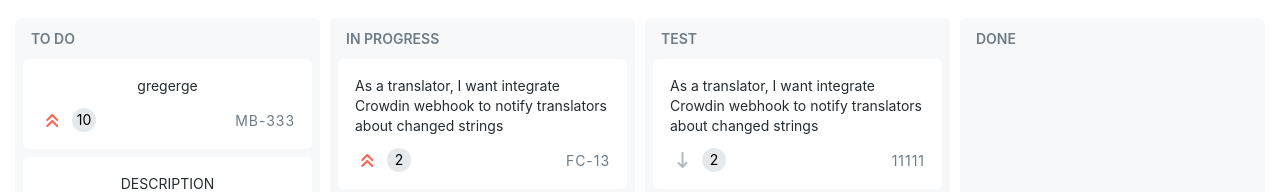
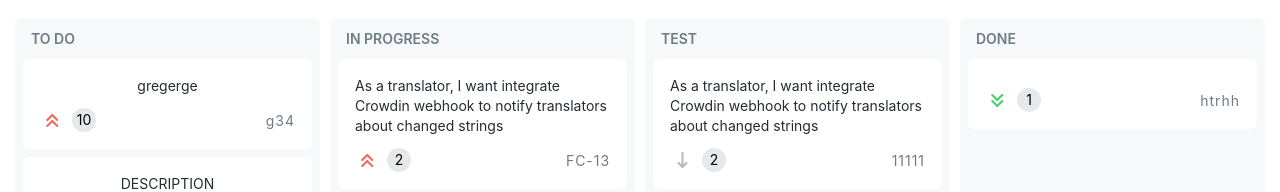
Before and after one commit to kapysta-xxl/boards, a React (Create React App) app: page / in a window 1280 px wide. Shown: the part 145-337 px from the top of the page. Built offline with nearby package versions, Linux system fonts and the light colour scheme; data requests are answered from the project's data file.

Commit message:
finish createPage

```diff
--- a/db.json
+++ b/db.json
@@ -26,7 +26,7 @@
         "status": "critical",
         "points": "10"
       },
-      "title": "MB-333",
+      "title": "g34",
       "status": "to do",
       "descr": "gregerge"
     },
@@ -39,6 +39,16 @@
       "title": "TITLE",
       "status": "to do",
       "descr": "DESCRIPTION"
+    },
+    {
+      "id": "6924",
+      "priority": {
+        "status": "minor",
+        "points": 1
+      },
+      "title": "htrhh",
+      "status": "done",
+      "descr": ""
     }
   ]
 }
--- a/package.json
+++ b/package.json
@@ -5,7 +5,6 @@
   "dependencies": {
     "axios": "^0.24.0",
     "lodash": "^4.17.21",
-    "rc-select": "^14.0.0-alpha.19",
     "react": "^17.0.2",
     "react-beautiful-dnd": "^13.1.0",
     "react-dom": "^17.0.2",
--- a/src/pages/CreatePage.js
+++ b/src/pages/CreatePage.js
@@ -1,10 +1,33 @@
 import React from 'react';
 import Form from '../components/Form/Form';
+import api from '../api/api';
 
 function CreatePage() {
 
     const submitHandler = (data) => {
-        console.log(data)
+
+        if(!data.title) return;
+
+        let id = Math.random().toString().slice(14);
+        let title = data.title;
+        let status = data.status === '' ? 'to do' : data.status;
+        let priority = data.priority === '' ? 'minor' : data.priority;
+        let descr = data.description || '';
+        let points = !Number.isInteger(+data.points) ? 1 : +data.points;
+
+        const newTodo = {
+            id,
+            priority: {
+                status: priority,
+                points: points
+            },
+            title,
+            status,
+            descr
+        }
+
+        api.post('/todos', newTodo)
+        .catch(e => console.log(e))
     }
 
     return (
--- a/src/pages/TodoPage.js
+++ b/src/pages/TodoPage.js
@@ -23,7 +23,6 @@ function TodoPage() {
     }
 
     const save = (data) => {
-        console.log(data)
         let title = data.title || todo.title;
         let status = data.status === "" ? todo.status : data.status;
         let priority = data.priority === "" ? todo.priority.status : data.priority;
```
